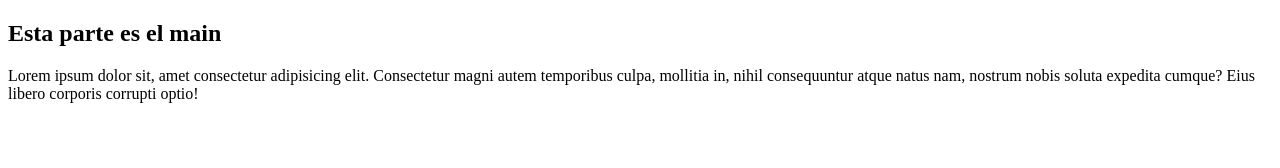
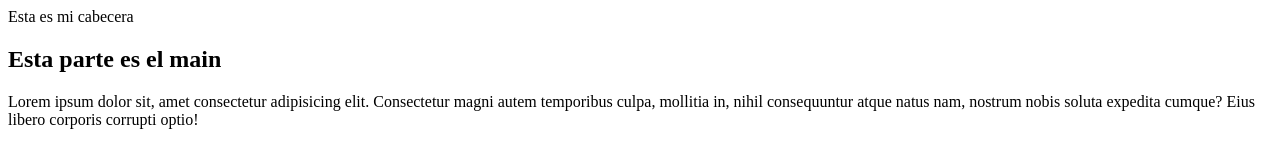
Before and after one commit to RulyYallico/blog_site_vitacora, a plain HTML site: page index.html in a window 1280 px wide. Drawn offline with Linux system fonts and the light colour scheme.

Commit message:
Estamos modificando la cabecera, genialgit statusgit status

```diff
--- a/index.html
+++ b/index.html
@@ -9,6 +9,7 @@
 <body>
 
 	<div class="main">
+		<div class="encabezado">Esta es mi cabecera</div>
 		<h2>Esta parte es el main</h2>
 		<p> Lorem ipsum dolor sit, amet consectetur adipisicing elit. Consectetur magni autem temporibus culpa, mollitia in, nihil consequuntur atque natus nam, nostrum nobis soluta expedita cumque? Eius libero corporis corrupti optio! </p>
 	</div>
```
